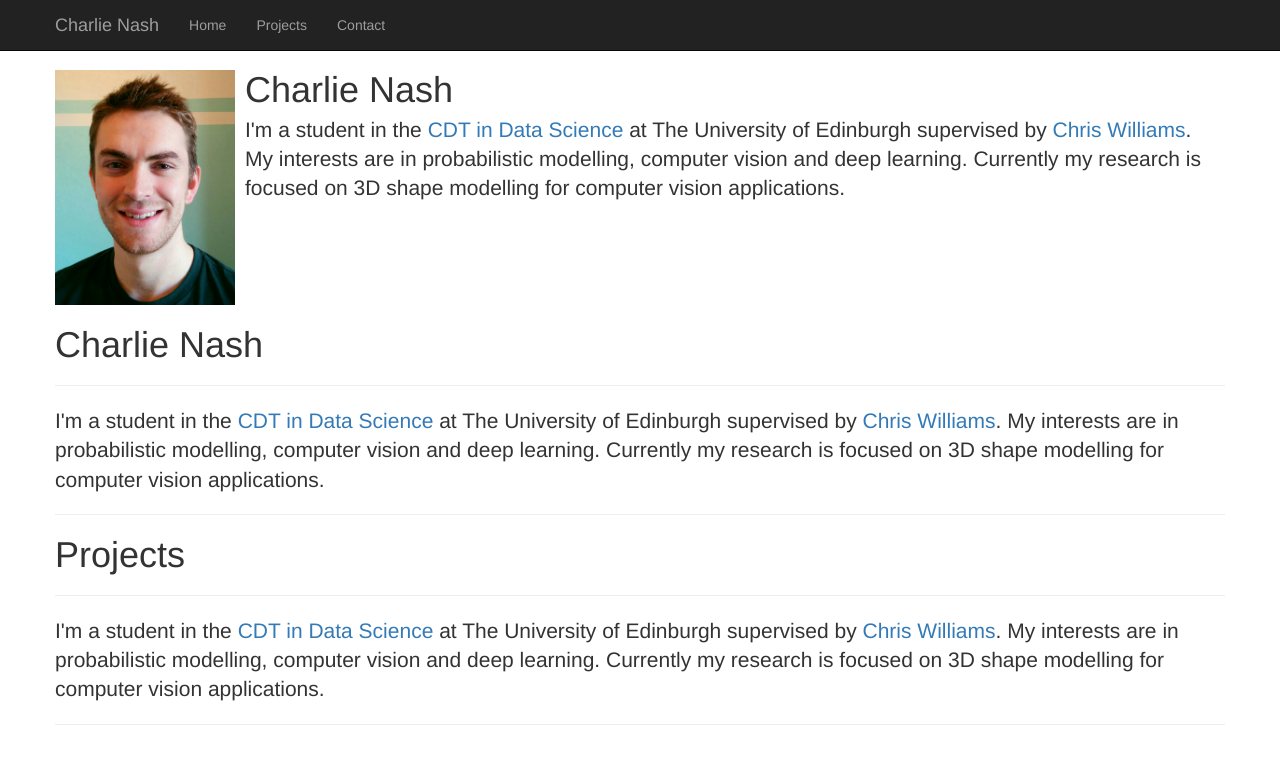
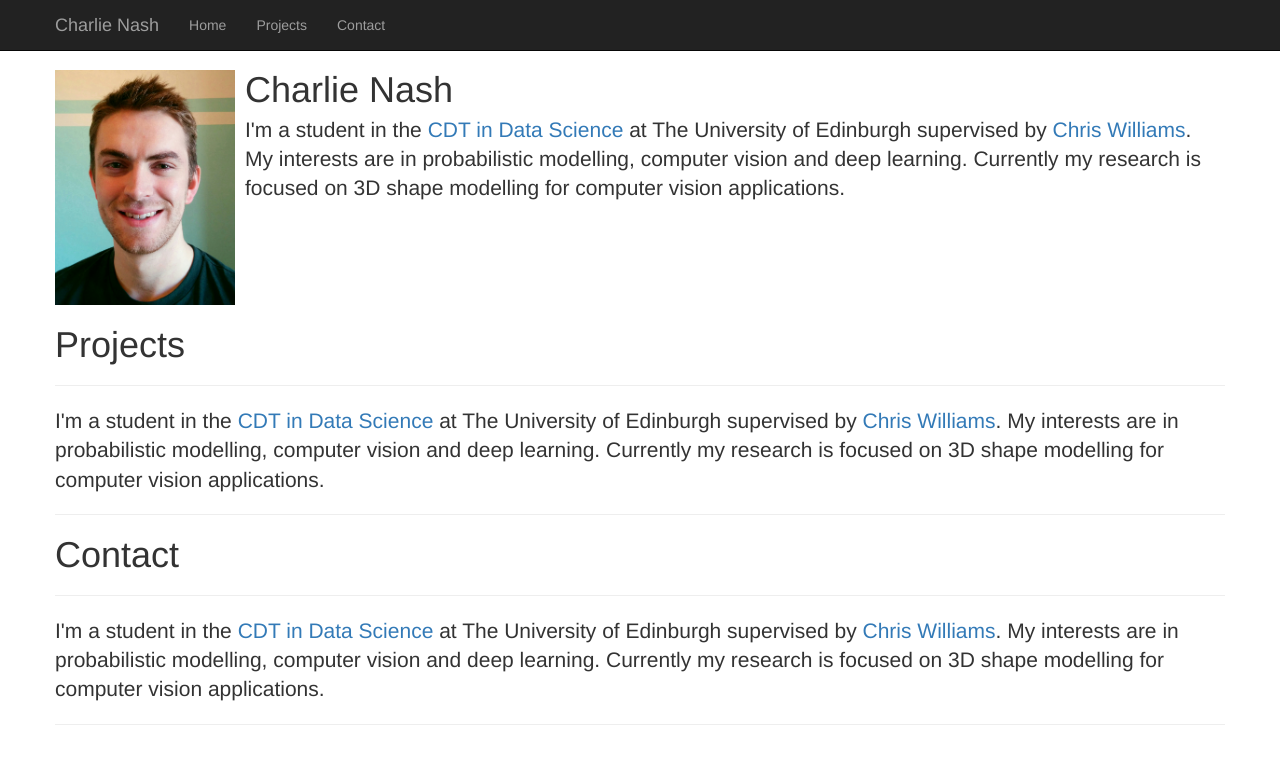
Before and after one commit to charlienash/charlienash.github.io, a Jekyll site: the page index.html, which Jekyll copies as it is, in a window 1280 px wide. Shown: the top 764 px of the page. Built offline with Jekyll 4.4.1, drawn with Linux system fonts in a browser that asks for light colours.

Commit message:
Update index.html

```diff
--- a/index.html
+++ b/index.html
@@ -88,18 +88,14 @@
 					</div>
 
 					<!-- Page Heading -->
-					<h1 id="Home">Charlie Nash</h1>
+					<h1 id="Projects">Projects</h1>
 					<hr>
 
-					<!--img src="assets/img/apple-touch-icon.png" class="pull-right" alt="Cinque Terre"-->
-
-					<!-- Paragraphs -->
-					<!--h3>Paragraphs</h3-->
 					<p class="lead"> I'm a student in the <a href="http://datascience.inf.ed.ac.uk/">CDT in Data Science</a> at The University of Edinburgh supervised by <a href="http://homepages.inf.ed.ac.uk/ckiw/">Chris Williams</a>. My interests are in probabilistic modelling, computer vision and deep learning. Currently my research is focused on 3D shape modelling for computer vision applications.</p>
 					<hr>
 
 					<!-- Page Heading -->
-					<h1 id="Projects">Projects</h1>
+					<h1 id="Contact">Contact</h1>
 					<hr>
 
 					<!-- Paragraphs -->
```
